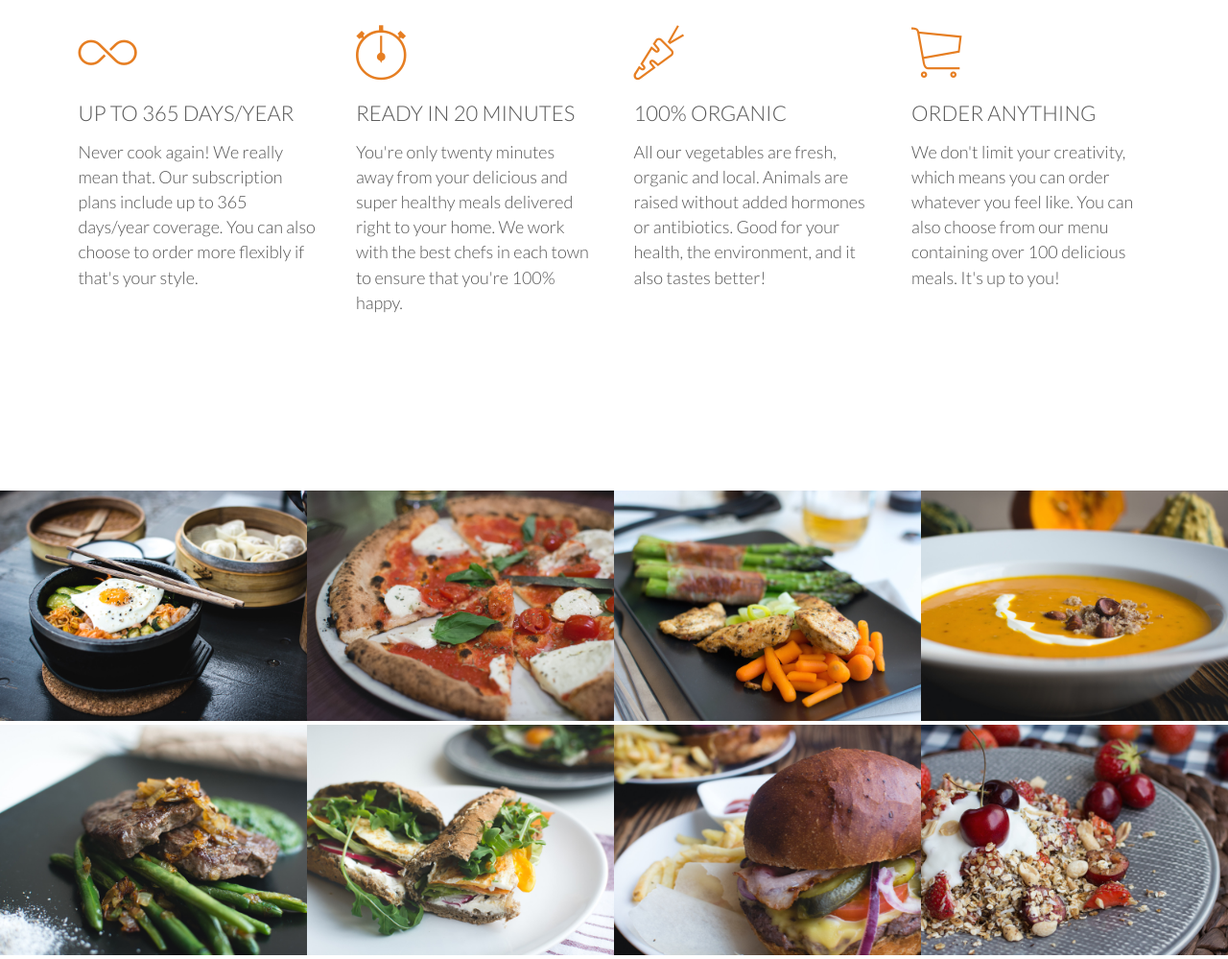
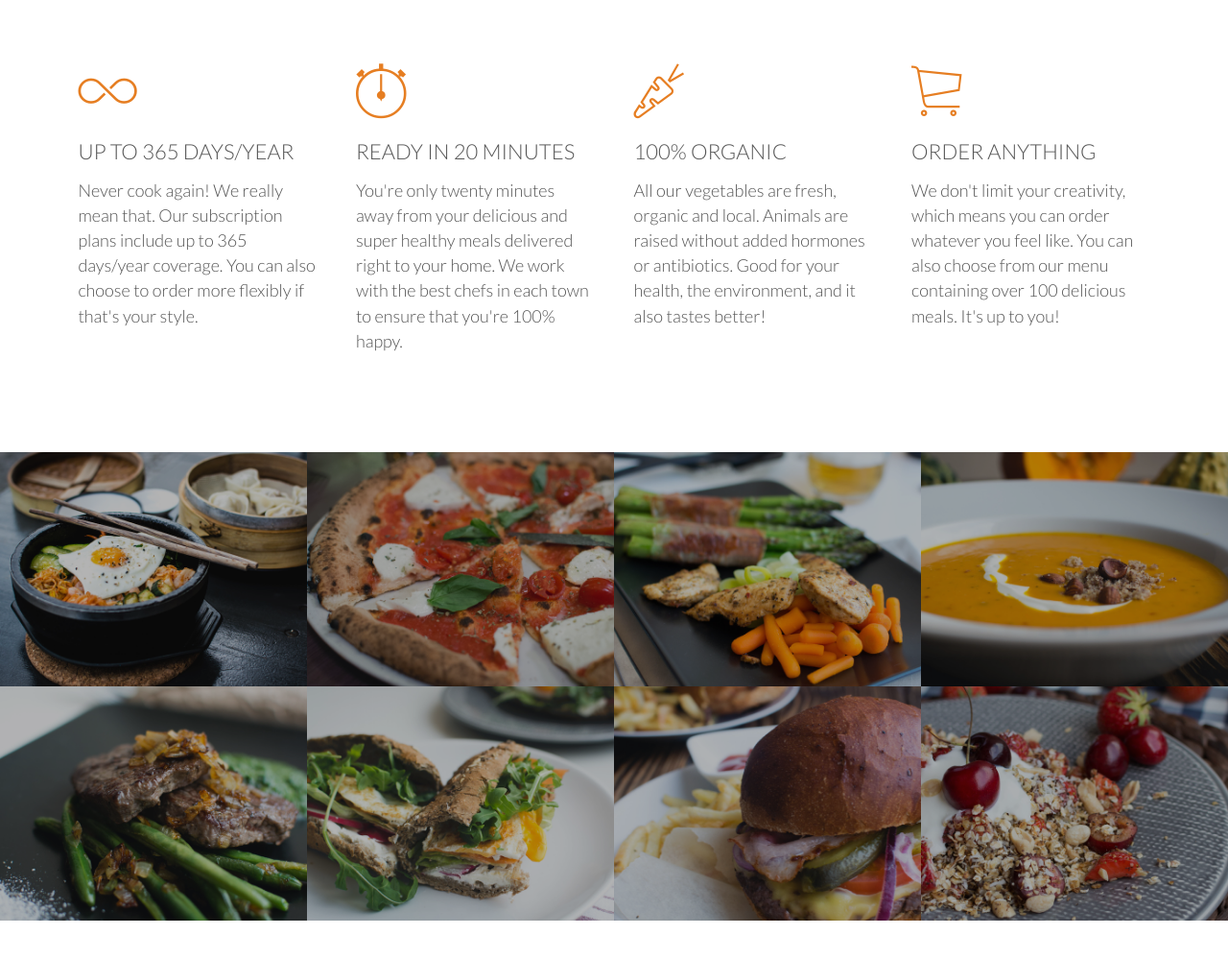
Before and after one commit to xbryan813x/omnifood, a plain HTML site: page omnifood/index.html in a window 1280 px wide. Shown: the part 1043-2042 px from the top of the page at 96% size. After the commit the page ends 2002 px from the top, so only its background shows below. Drawn offline with Linux system fonts and the light colour scheme; files whose address does not match are found by name.

Commit message:
added cool transition effects to the images and fixed long-copy class bottom margin

```diff
--- a/omnifood/resources/css/style.css
+++ b/omnifood/resources/css/style.css
@@ -195,8 +195,21 @@ header {
 }
 
 /*---------------------------*/
+/*Features*/
+/*-----------------------------*/
+
+.section-feature .long-copy {
+    margin-bottom: 40px;
+}
+
+
+/*---------------------------*/
 /*Meals*/
 /*-----------------------------*/
+
+.section-meals {
+    padding: 0;
+}
 
 .meals-showcase {
     list-style: none;
@@ -212,9 +225,19 @@ header {
 .meal-photo {
     width: 100%;
     margin: 0;
+    overflow: hidden;
+    background-color: #000;
 }
 
 .meal-photo img {
+    opacity: 0.7;
     width: 100%;
     height: auto;
+    transform: scale(1.15);
+    transition: transform 0.5s, opacity 0.5s;
 }
+
+.meal-photo img:hover {
+    opacity: 1;
+    transform: scale(1.03);
+}
```
